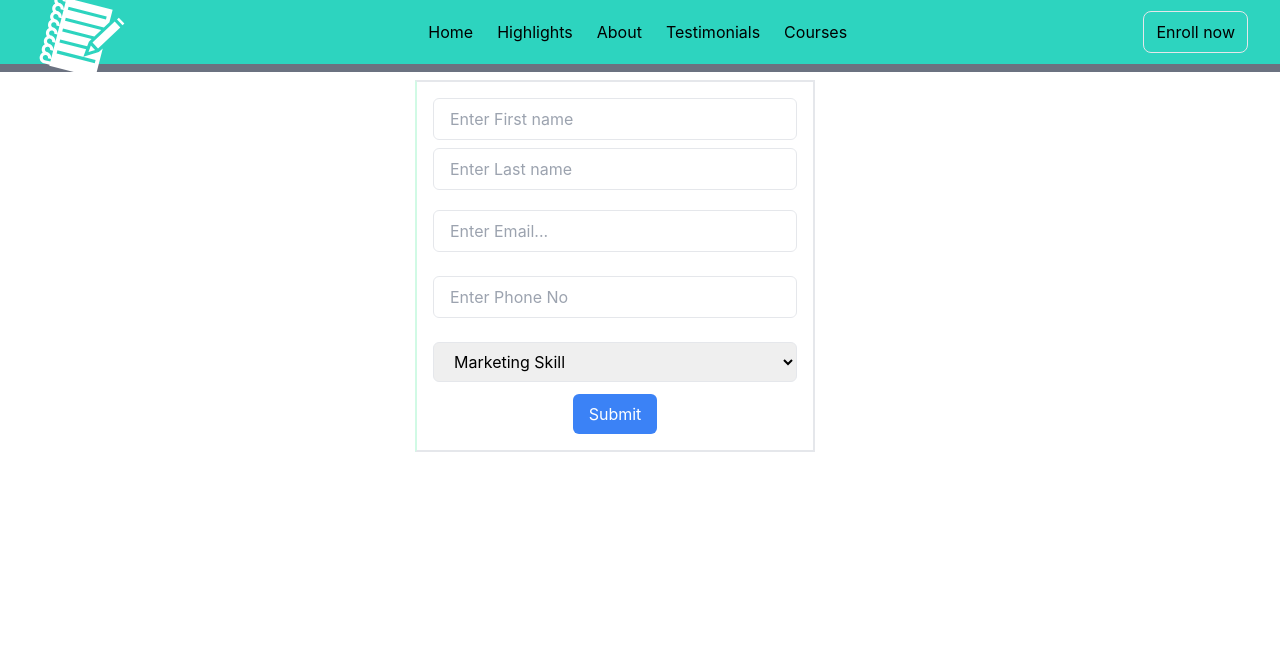
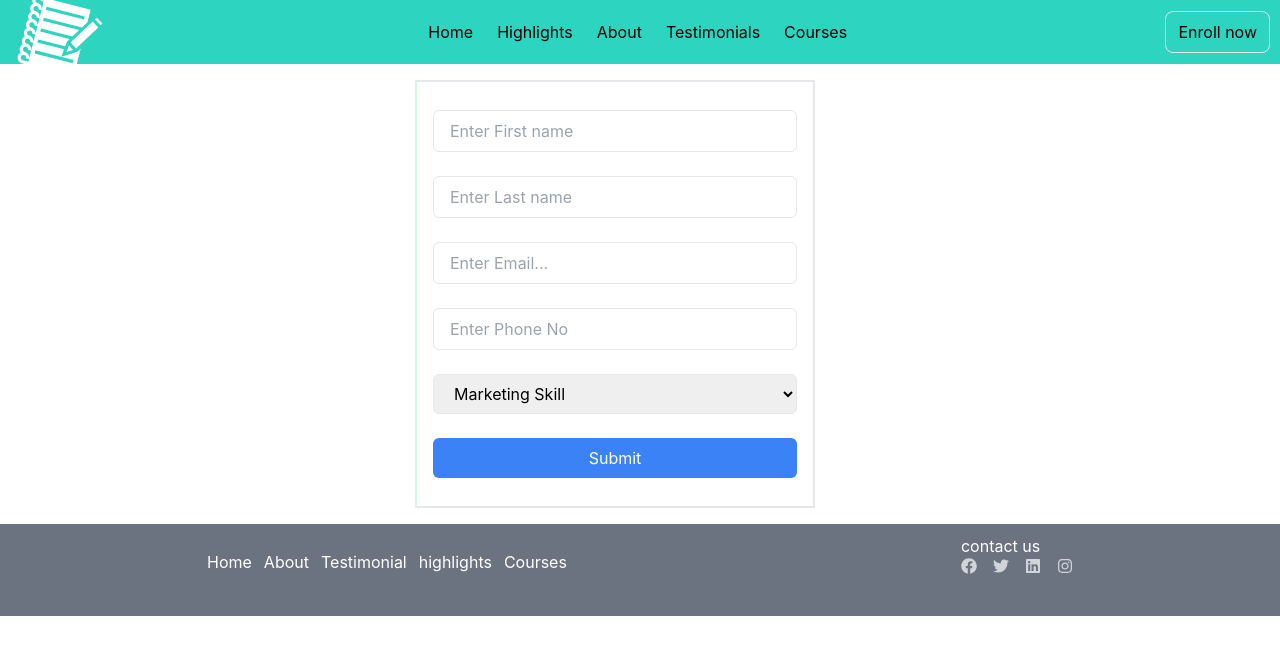
Before and after one commit to Gauravraj45768/journalism_website, a React (Create React App) app: page /login in a window 1280 px wide. Shown: the top 654 px of the page. Built offline with nearby package versions, Linux system fonts and the light colour scheme.

Commit message:
some correction

```diff
--- a/src/App.js
+++ b/src/App.js
@@ -8,21 +8,23 @@ import {Route,Routes} from "react-router-dom";
 import { Home } from "./pages/Home";
 import Course from "./components/Course";
 import Enrolment from "./components/Enrolment";
+import { Landingpage } from "./pages/Landingpage";
 function App() {
   return (
-    <div >
-
+    <div>
       <Navbar />
       <Routes>
-        <Route path="/" element={<Home />} />
+        <Route path="/" element={<Landingpage />} />
+        <Route path="/home" element={<Home />} />
         <Route path="/navbar" element={<Navbar />} />
         <Route path="/about" element={<About />} />
         <Route path="/testimonial" element={<Testimonials />} />
         <Route path="/highlight" element={<Highlights />} />
         <Route path="/course" element={<Course />} />
         <Route path="/login" element={<Enrolment />} />
+        <Route path="/footer" element={<Footer />} />
       </Routes>
-      <Footer />
+      <Footer/>
     </div>
   );
 }
--- a/src/components/About.js
+++ b/src/components/About.js
@@ -1,14 +1,16 @@
-import React from 'react'
-import "./all.css"
+import React from "react";
+import "./all.css";
+
 export const About = () => {
   return (
-    // flex items-center
+    <div>
       <div className="aboutcontainer">
         <h1 className=" text-teal-600  text-3xl ">About me</h1>
         <p className="text-gray-700">
-        Mr. Arun, a seasoned journalist with over 30 years of experience in the{" "}
-        <br></br>
-        field, has recently retired and is now dedicating his time to educating
+          Mr. Arun, a seasoned journalist with over 30 years of experience in
+          the <br></br>
+          field, has recently retired and is now dedicating his time to
+          educating
           <br></br>
           the next generation of journalists. His career spans multiple news
           <br></br>
@@ -17,5 +19,6 @@ export const About = () => {
           sports, making him a versatile professional in the field.
         </p>
       </div>
+    </div>
   );
-}
+};
--- a/src/components/Course.js
+++ b/src/components/Course.js
@@ -1,10 +1,8 @@
 import React from "react";
 
-import  Coursecard  from "./Coursecard";
+import Coursecard from "./Coursecard";
 
 const Course = () => {
-
-
   return (
     <div>
       <Coursecard />
--- a/src/components/Coursecard.js
+++ b/src/components/Coursecard.js
@@ -52,7 +52,6 @@ const Coursecard = () => {
                 >
                   Demo video
                 </button>
-
               </div>
             </div>
           </div>
--- a/src/components/Enrolment.js
+++ b/src/components/Enrolment.js
@@ -1,7 +1,6 @@
 import { useState } from "react";
 import { useNavigate } from "react-router-dom";
-import {  toast } from "react-hot-toast";
-
+import { toast } from "react-hot-toast";
 
 function Enrolment() {
   const navigate = useNavigate();
@@ -9,36 +8,30 @@ function Enrolment() {
     firstName: "",
     lastName: "",
     email: "",
-    comment: "",
-    isAgree: true,
-    mode: "",
-    favCar: "",
+    phoneNo: "",
+    enrolCourse: "",
   });
 
   function changeHandler(event) {
-    const { name, value, } = event.target;
-    setFormData((prevFormData) => {
-      return {
+    const { name, value } = event.target;
+    setFormData((prevFormData) => ({
       ...prevFormData,
-        [name]:value,
-      };
-    });
+      [name]: value,
+    }));
   }
 
   function submitHandler(event) {
     event.preventDefault();
-      navigate("/")
+    navigate("/");
     toast.success("Form submitted successfully!");
-    console.log("Form Data:");
-    console.log(formData);
+    console.log("Form Data:", formData);
   }
 
   return (
-    <>
-      <div className="w-[450px]  relative mx-auto">
+    <div className="w-[450px] h-200 mb-4 mx-auto mt-20 z-0">
       <form
         onSubmit={submitHandler}
-          className="flex flex-col items-center absolute   border-l-emerald-100 border-2 w-[400px] mx-auto p-4 mt-20 "
+        className="flex flex-col  items-center h-fit border-l-emerald-100 border-2 w-[400px] p-4 z-100"
       >
         <input
           type="text"
@@ -46,42 +39,38 @@ function Enrolment() {
           onChange={changeHandler}
           name="firstName"
           value={formData.firstName}
-            className="w-full px-4 py-2  border rounded-md focus:outline-none focus:border-blue-500 flex gap-2"
+          className="w-full px-4 py-2 border rounded-md focus:outline-none focus:border-blue-500 my-3"
         />
-
         <input
           type="text"
           placeholder="Enter Last name"
           onChange={changeHandler}
           name="lastName"
           value={formData.lastName}
-            className="w-full px-4 py-2 my-2 border rounded-md focus:outline-none focus:border-blue-500"
+          className="w-full px-4 py-2 border rounded-md focus:outline-none focus:border-blue-500 my-3"
         />
-
         <input
           type="email"
           placeholder="Enter Email..."
           onChange={changeHandler}
           name="email"
           value={formData.email}
-            className="w-full px-4 py-2 my-3 border rounded-md focus:outline-none focus:border-blue-500"
+          className="w-full px-4 py-2 border rounded-md focus:outline-none focus:border-blue-500 my-3"
         />
-
         <input
           type="number"
           placeholder="Enter Phone No"
           onChange={changeHandler}
           name="phoneNo"
           value={formData.phoneNo}
-            className="w-full px-4 py-2  my-3 border rounded-md focus:outline-none focus:border-blue-500"
+          className="w-full px-4 py-2 border rounded-md focus:outline-none focus:border-blue-500 my-3"
         />
-
         <select
-            name="favCar"
-            id="favCar"
-            value={formData.favCar}
+          name="enrolCourse"
+          id="enrolCourse"
+          value={formData.enrolCourse}
           onChange={changeHandler}
-            className="w-full px-4 py-2 my-3 border rounded-md focus:outline-none focus:border-blue-500"
+          className="w-full px-4 py-2 border rounded-md focus:outline-none focus:border-blue-500 my-3"
         >
           <option value="Marketing">Marketing Skill</option>
           <option value="Social">Social Media Skill</option>
@@ -89,21 +78,14 @@ function Enrolment() {
           <option value="Ethical">Ethical Journalism</option>
           <option value="Introduction">Introduction To The Journalism</option>
         </select>
-
-
-
         <input
           type="submit"
           value="Submit"
-            className="px-4 py-2 bg-blue-500 text-white rounded-md cursor-pointer"
+          className="w-full px-4 py-2 bg-blue-500 text-white rounded-md cursor-pointer my-3"
         />
       </form>
     </div>
-    </>
   );
 }
 
-
-
-
 export default Enrolment;
--- a/src/components/Footer.js
+++ b/src/components/Footer.js
@@ -1,16 +1,26 @@
 import React from 'react'
+import "./all.css";
 import { NavLink } from 'react-router-dom'
 import { FaFacebook, FaTwitter, FaLinkedin, FaInstagram } from "react-icons/fa";
  const Footer = () => {
   return (
-    <div className="flex justify-around justtify-center  items-center  text-white  bg-gray-500 ">
+    <div className=" footer flex justify-around justtify-center  items-center  text-white  bg-gray-500 ">
       <div className="flex gap-3 mb-4">
         <NavLink className="active:text-violet-700" to="/">
           Home
         </NavLink>
-        <NavLink className="active:text-violet-700" to="/about">About</NavLink>
-        <NavLink className="active:text-violet-700" to="/testimonial">Testimonial</NavLink>
-        <NavLink className="active:text-violet-700" to="/highlight">highlights</NavLink>
+        <NavLink className="active:text-violet-700" to="/about">
+          About
+        </NavLink>
+        <NavLink className="active:text-violet-700" to="/testimonial">
+          Testimonial
+        </NavLink>
+        <NavLink className="active:text-violet-700" to="/highlight">
+          highlights
+        </NavLink>
+        <NavLink className="active:text-violet-700" to="/course">
+          Courses
+        </NavLink>
       </div>
       <div>
         <p>contact us</p>
--- a/src/components/Highlights.js
+++ b/src/components/Highlights.js
@@ -1,10 +1,12 @@
-import React from 'react'
-import "./all.css"
+import React from "react";
+import "./all.css";
+
 export const Highlights = () => {
   return (
+    <div>
       <div className="highlightcontainer ">
         <h1 className=" text-teal-800 text-2xl ">Course Highlights</h1>
-      <p  className='text-gray-700'>
+        <p className="text-gray-700">
           <ol>
             <li>
               Learn from a seasoned journalist with over 30 years of experience
@@ -17,5 +19,6 @@ export const Highlights = () => {
           </ol>
         </p>
       </div>
+    </div>
   );
-}
+};
--- a/src/components/Navbar.js
+++ b/src/components/Navbar.js
@@ -1,10 +1,10 @@
 import React from "react";
-
+import "./all.css";
 import { GiNotebook } from "react-icons/gi";
 import { NavLink } from "react-router-dom";
 export const Navbar = () => {
   return (
-    <div className="flex justify-between items-center  w-full px-2 sm:px-6 lg:px-8 h-16  bg-teal-400  fixed">
+    <div className=" navbar flex justify-between items-center   px-2 sm:px-6 lg:px-8 h-16  bg-teal-400  ">
       <NavLink to="/">
         <GiNotebook
           style={{
--- a/src/components/all.css
+++ b/src/components/all.css
@@ -38,3 +38,16 @@
 
 
 }
+.navbar {
+  position: fixed;
+  top: 0;
+  width: 100%;
+  padding: 10px;
+  z-index: 1000;
+}
+.footer{
+    width: 100%;
+    padding:  10px;
+    z-index:  -1000;
+
+}
--- a/src/pages/Home.js
+++ b/src/pages/Home.js
@@ -1,15 +1,15 @@
 import React from "react";
 // import img from "../assests/j2.jpeg";
 import "./Home.css";
-import { About } from "../components/About";
-import { Highlights } from "../components/Highlights";
-import Testimonials from "../components/Testimonials";
-import Course from "../components/Course";
+// import { About } from "../components/About";
+// import { Highlights } from "../components/Highlights";
+// import Testimonials from "../components/Testimonials";
+// import Course from "../components/Course";
 
 export const Home = () => {
   return (
     <div>
-      <diV
+      <div
         style={{
           display: "flex",
           backgroundImage: `url(${require("../assests/bg.png")})`,
@@ -36,11 +36,8 @@ export const Home = () => {
 
           </div>
         </div>
-      </diV>
-      <Course />
-      <About />
-      <Highlights></Highlights>
-      <Testimonials></Testimonials>
+      </div>
+
     </div>
   );
 };
--- /dev/null
+++ b/src/pages/Landingpage.js
@@ -0,0 +1,19 @@
+import React from "react";
+import { About } from "../components/About";
+import { Highlights } from "../components/Highlights";
+import Testimonials from "../components/Testimonials";
+import Course from "../components/Course";
+import { Home } from "./Home";
+
+export const Landingpage = () => {
+  return (
+    <div>
+      <Home />
+      <Course />
+      <About />
+      <Highlights/>
+          <Testimonials/>
+
+    </div>
+  );
+};
```
Also changed, not shown: src/components/Testimonials.js (+10 -7 lines). Lines whose indentation alone changed are shown as unchanged.
